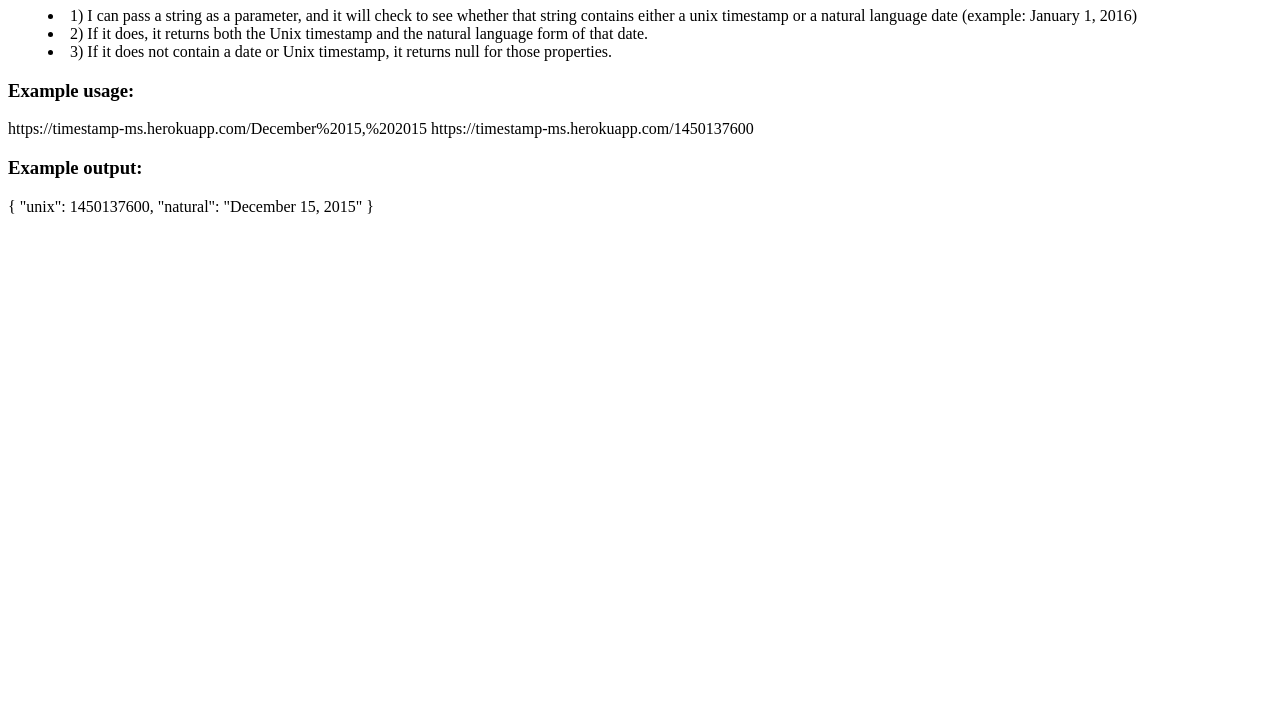
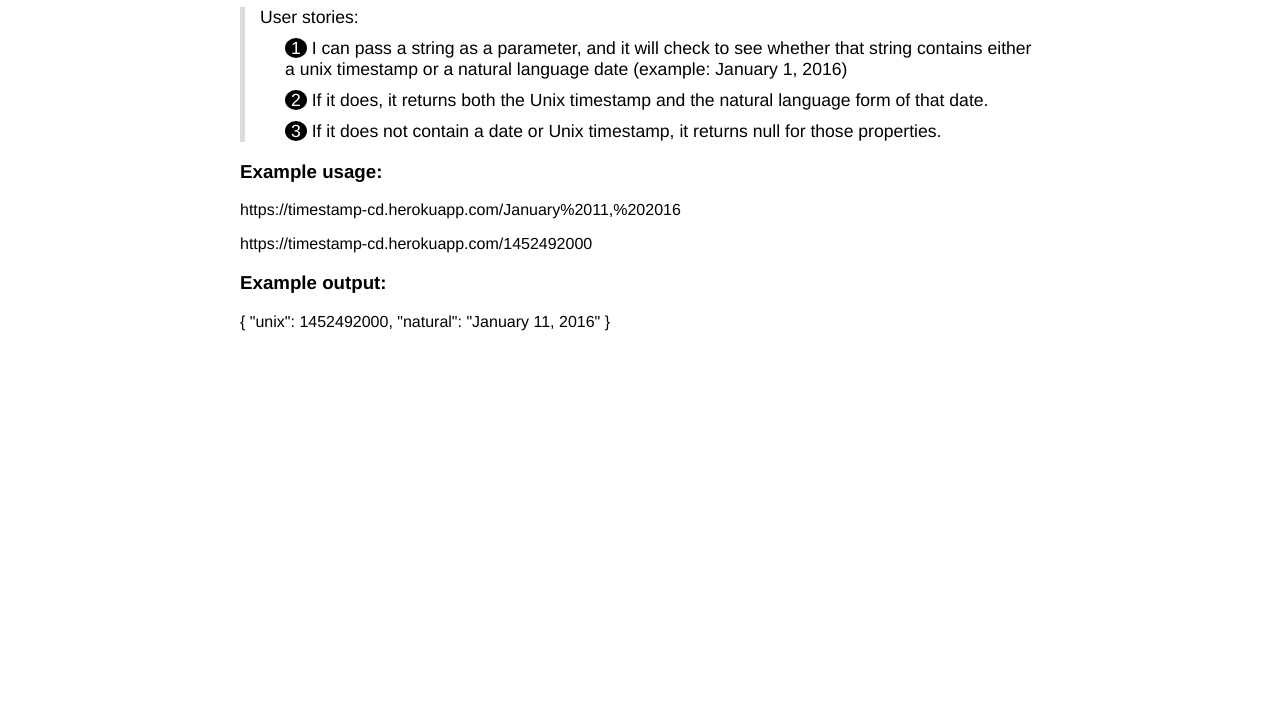
Before and after one commit to chrisdziewa/timestamp-microservice, a website: page public/index.html in a window 1280 px wide. Shown: the part 73-800 px from the top of the page. Drawn offline with Linux system fonts and the light colour scheme.

Commit message:
Fix styling and text on index.html

```diff
--- /dev/null
+++ b/public/css/style.css
@@ -0,0 +1,36 @@
+body {
+  font-family: 'helvetica', sans-serif;
+}
+
+.container {
+  width: 80%;
+  margin: 20px auto;
+  max-width: 800px;
+}
+
+.list-header {
+  padding-left: 15px;
+  margin-bottom: 0;
+}
+
+ul {
+  margin-top: 0;
+}
+
+li {
+  list-style: none;
+  margin: 10px auto;
+}
+
+.user-stories {
+  font-size: 1.1rem;
+  border-left: 5px solid rgba(220,220,220,1);
+}
+
+.number {
+  border-radius: 100%;
+  background: black;
+  padding: 0 6px 0 6px;
+  color: white;
+  text-align: center;
+}
--- a/public/index.html
+++ b/public/index.html
@@ -1,21 +1,31 @@
 <!DOCTYPE html>
+<html lang="en">
 
-<html lang="en">
   <head>
     <title>Timestamp Microservice</title>
     <meta name="viewport" content="width=device-width, initial-scale=1">
     <meta charset="UTF-8">
+    <link rel="stylesheet" href="css/style.css">
   </head>
+
   <body>
-    <h1>API Basejump: Timestamp microservice
-    User stories:</h1>
-<blockquote><li>1) I can pass a string as a parameter, and it will check to see whether that string contains either a unix timestamp or a natural language date (example: January 1, 2016)</li>
-<li>2) If it does, it returns both the Unix timestamp and the natural language form of that date.</li>
-<li>3) If it does not contain a date or Unix timestamp, it returns null for those properties.</blockquote></li>
-<h3>Example usage:</h3>
-https://timestamp-ms.herokuapp.com/December%2015,%202015
-https://timestamp-ms.herokuapp.com/1450137600
-<h3>Example output:</h3>
-{ "unix": 1450137600, "natural": "December 15, 2015" }
+    <div class="container">
+      <h1>API Basejump: Timestamp microservice
+        </h1>
+      <div class="user-stories">
+        <p class="list-header">User stories:</p>
+        <ul>
+          <li><span class="number">1</span> I can pass a string as a parameter, and it will check to see whether that string contains either a unix timestamp or a natural language date (example: January 1, 2016)</li>
+          <li><span class="number">2</span> If it does, it returns both the Unix timestamp and the natural language form of that date.</li>
+          <li><span class="number">3</span> If it does not contain a date or Unix timestamp, it returns null for those properties.</li>
+        </ul>
+      </div>
+      <h3>Example usage:</h3>
+      <p class="example">https://timestamp-cd.herokuapp.com/January%2011,%202016 </p>
+      <p class="example">https://timestamp-cd.herokuapp.com/1452492000</p>
+      <h3>Example output:</h3>
+      <p class="example"> { "unix": 1452492000, "natural": "January 11, 2016" }</p>
+    </div>
   </body>
+
 </html>
```
Also changed, not shown: public/js/timestamp.js (added, +21 -0 lines), server.js (+3 -14 lines).
